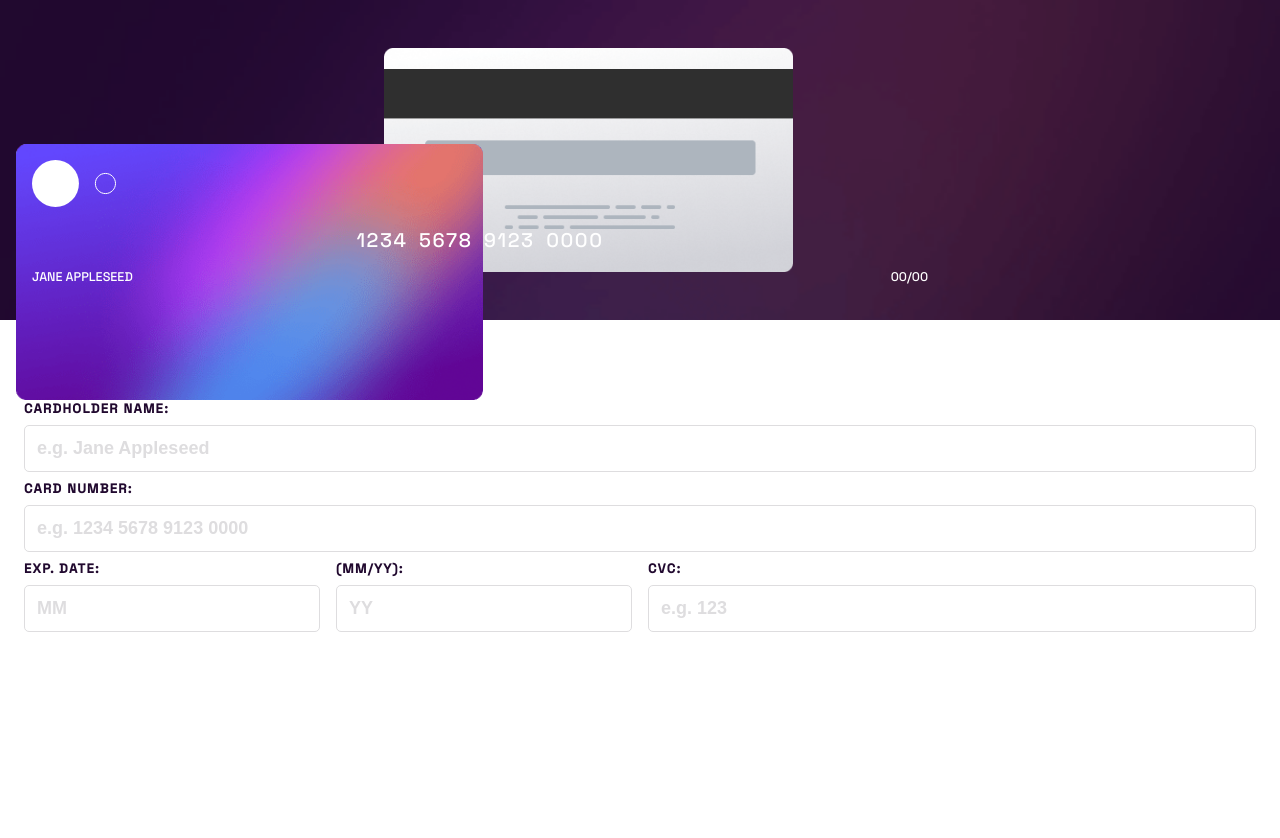
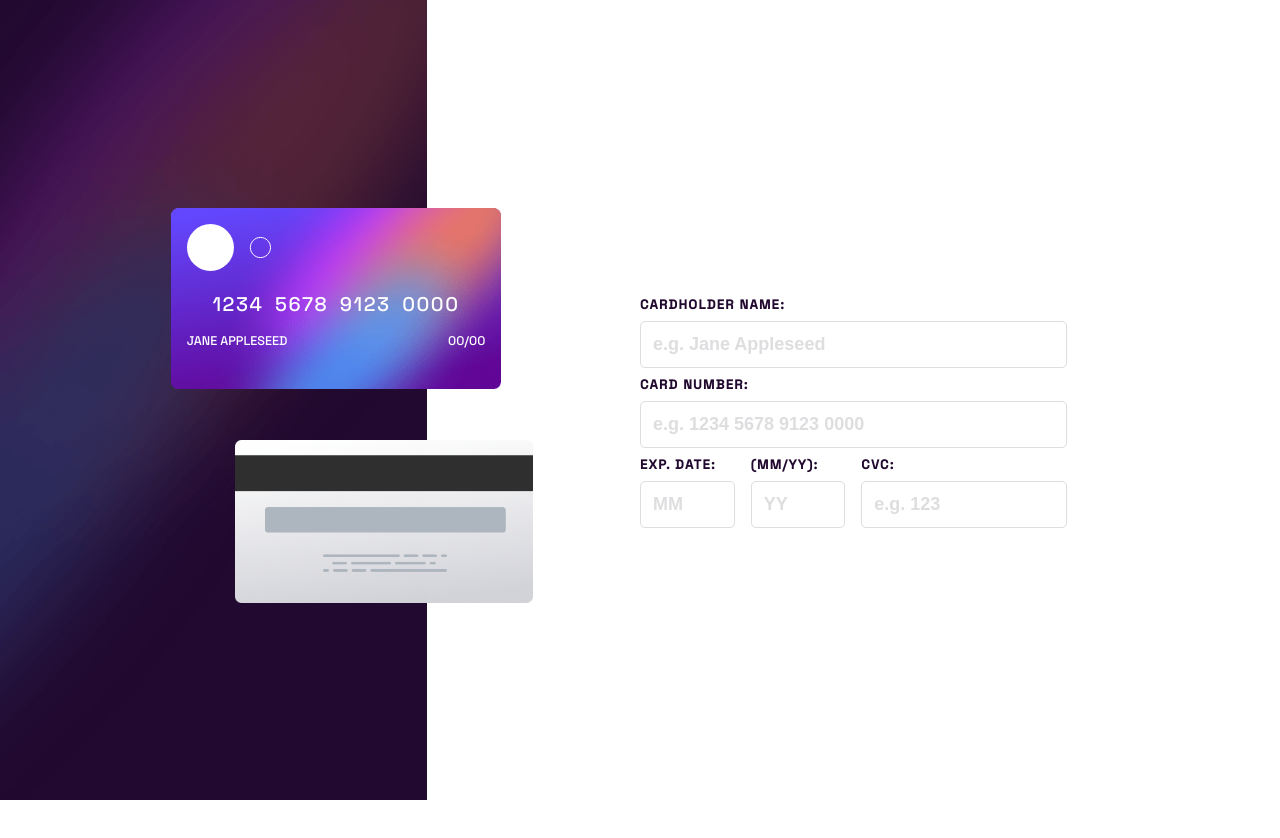
Before and after one commit to mldrenth/interactive_card_details_form, a React (Create React App) app: page / in a window 1280 px wide. Shown: the top 838 px of the page. Before the commit the page ends 800 px from the top, so only its background shows below. Built offline with nearby package versions, Linux system fonts and the light colour scheme.

Commit message:
Start desktop version

```diff
--- a/src/styles/App.scss
+++ b/src/styles/App.scss
@@ -118,6 +118,14 @@ label:after {
   position: relative;
 }
 
+@media screen and (min-width: 45em) {
+  #gradient-container {
+    background-image: url('../images/bg-main-desktop.png');
+    height: 100vh;
+    grid-row: 1/-1;
+  }
+}
+
 #card-back {
   background-image: url('../images/bg-card-back.png');
   background-repeat: no-repeat;
@@ -129,8 +137,23 @@ label:after {
   right: 0;
 }
 
+@media screen and (min-width: 45em) {
+  #card-back {
+    top: 55%;
+    right: -25%
+  }
+}
+
 #cvc-text {
   position: absolute;
   right: 4rem;
   top: 33%;
 }
+
+@media screen and (min-width: 45em) {
+  .App {
+    display: grid;
+    grid-template-columns: 1fr 2fr;
+    height: 100vh;
+  }
+}
--- a/src/styles/components/CardForm.scss
+++ b/src/styles/components/CardForm.scss
@@ -3,6 +3,16 @@
     margin-inline: 1.5rem;
     display: grid;
     grid-template-columns: 1fr 1fr;
+}
+
+@media screen and (min-width: 45em) {
+    #card-form {
+        place-self: center;
+        width: 50%;
+        margin-bottom: 3rem;
+
+    }
+
 }
 
 .full-width {
--- a/src/styles/components/CardFront.scss
+++ b/src/styles/components/CardFront.scss
@@ -9,3 +9,11 @@
   bottom: -25%;
   left: 1rem;
 }
+
+@media screen and (min-width: 45em) {
+  #card-front-container {
+    bottom: 0;
+    left: 40%;
+
+  }
+}
```
